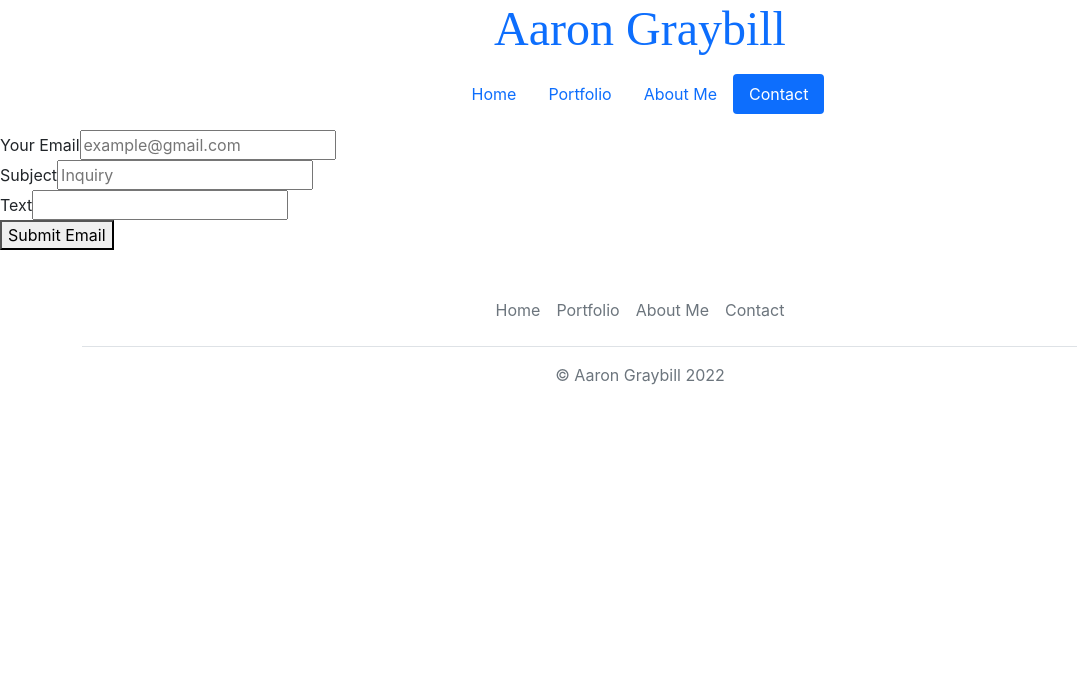
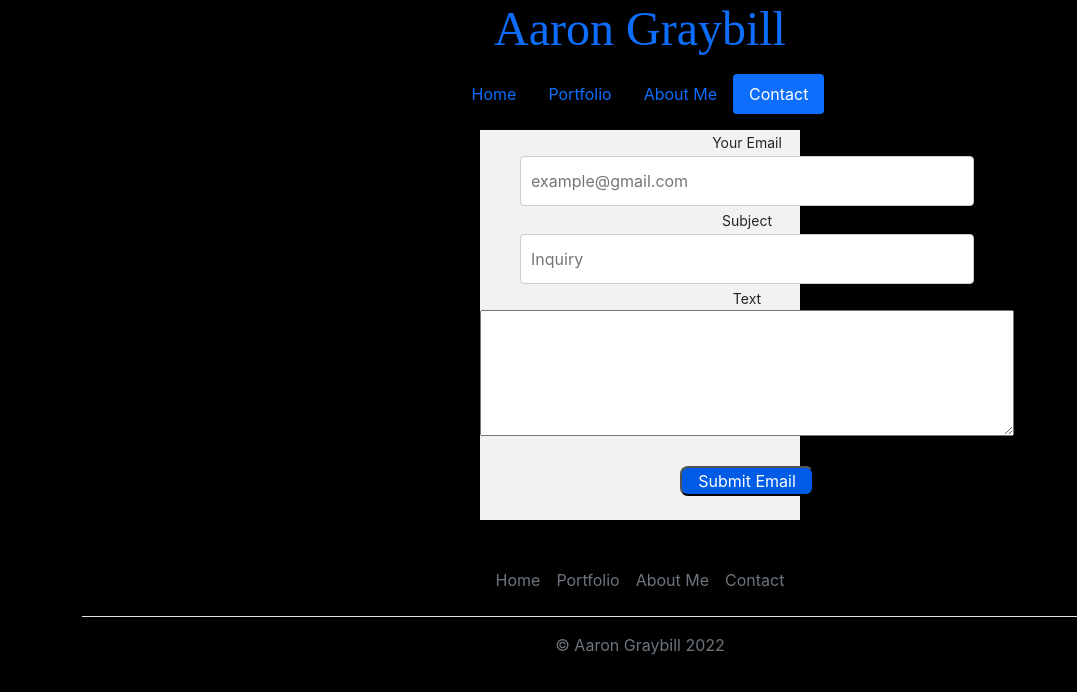
Before and after one commit to y0Phoenix/y0Phoenix.gihub.io, a React (Create React App) app: page /contact in a window 1280 px wide. Shown: the top 692 px of the page, without its empty margins (0-1077 px from the left). Built offline with nearby package versions, Linux system fonts and the light colour scheme.

Commit message:
styled email form + init loading

```diff
--- a/src/App.css
+++ b/src/App.css
@@ -1,6 +1,9 @@
+body {
+  background-color: black;
+}
 .header {
   font-size: 3rem;
-  color: black;
+  color: white;
   margin: auto;
   text-align: center;
   font-family: cursive;
@@ -16,6 +19,7 @@
   margin: auto;
   padding: 10px;
   width: 65%;
+  color: white;
 }
 
 hr {
@@ -55,6 +59,7 @@ hr {
 .portfolio-h1 {
   text-align: center;
   padding: 5px;
+  color: white;
 }
 .future-container {
   padding: 10px;
@@ -68,3 +73,65 @@ hr {
 .future-container li {
   padding: 10px;
 }
+.email-container{
+  background-color: #f2f2f2;
+  width: 25%;
+  margin: auto;
+}
+.email-form{
+  display: grid;
+  grid-template-areas:
+  'email-form-1'
+  'email-form-2'
+  'email-form-3'
+  'email-form-submit'
+  ;
+  text-align: center;
+}
+.email-form input[type=text] {
+  width: 85%;
+  padding: 12px 10px;
+  margin: 2px 0;
+  display: inline-block;
+  border: 1px solid #ccc;
+  border-radius: 4px;
+  box-sizing: border-box;
+}
+.email-form-1 {
+  grid-area: email-form-1;
+}
+.email-form-2 {
+  grid-area: email-form-2;
+}
+.email-form-3 {
+  grid-area: email-form-3;
+}
+.email-form-submit {
+  grid-area: email-form-submit;
+  background-color: #005ce6;
+  border-radius: 8px;
+  margin: auto;
+  width: 25%;
+  color: white;
+}
+.email-form-submit:hover{
+  background-color: #0066ff;
+}
+.alert-danger {
+  background-color: red;
+  color: white;
+  width: 200px;
+  padding: 5px;
+  margin: 15px auto;
+  text-align: center;
+  border-radius: 4px;
+}
+.alert-success {
+  background-color: green;
+  color: white;
+  width: 200px;
+  padding: 5px;
+  margin: 15px auto;
+  text-align: center;
+  border-radius: 4px;
+}
--- a/src/App.js
+++ b/src/App.js
@@ -10,6 +10,7 @@ import Alert from './components/layouts/Alert';
 import Contact from './components/layouts/Contact';
 import { Provider } from 'react-redux';
 import store from './store';
+import Loading from './components/layouts/loading';
 
 function App() {
   return (
@@ -17,6 +18,7 @@ function App() {
       <Router>
         <Fragment>
           <Navbar />
+          <Loading />
           <Alert />
           <Routes>
             <Route exact path='/' element={<Landing />}/>
--- a/src/actions/email.js
+++ b/src/actions/email.js
@@ -3,29 +3,32 @@ import { setAlert } from "./setAlert";
 
 export const sendEmail = (formData) => async dispatch => {
     try {
-        console.log(formData);
         const config = {
             headers: {
             "Content-Type": "application/json"
             }
         };
-        const res = await axios.post('https://personal-webpage-back-end.herokuapp.com/api/email', formData, config)
+        dispatch({
+            type: 'LOADING'
+        });
 
-        console.log(res);
-        // if (res.status !== 200) {
-        //     if (errors) {
-        //         errors.forEach((error) => dispatch(setAlert(error.msg, 7500)));
-        //     }
-        // }
+        await axios.post('https://personal-webpage-back-end.herokuapp.com/api/email', formData, config)
 
-        dispatch(setAlert('Email Sent Successfully', 7500));
+        dispatch({
+            type: 'STOP_LOADING'
+        });
+
+        dispatch(setAlert('Email Sent Successfully', 'alert-success', 7500));
 
     } catch (err) {
+        dispatch({
+            type: 'STOP_LOADING'
+        });
         const errors = err.response.data.errors;
 
         console.log(errors);
         if (errors) {
-            errors.forEach((error) => dispatch(setAlert(error.msg, 7500)));
+            errors.forEach((error) => dispatch(setAlert(error.msg, 'alert-danger', 7500)));
         }
     }
 }
--- /dev/null
+++ b/src/actions/loading.js
@@ -0,0 +1,12 @@
+export const loading = (bool) => (dispatch) => {
+    if (bool) {
+        dispatch({
+            type: 'LOADING'
+        });
+    }
+    else {
+        dispatch({
+            type: 'STOP_LOADING'
+        });
+    }
+}
--- a/src/actions/setAlert.js
+++ b/src/actions/setAlert.js
@@ -1,11 +1,10 @@
 import {v4 as uuid} from 'uuid';
 
-export const setAlert = (msg, time = 5000) => (dispatch) => {
+export const setAlert = (msg, type, time = 5000) => (dispatch) => {
     const id = uuid();
-    console.log(`${time} ${id}`);
     dispatch({
         type: 'SET_ALERT',
-        payload: {msg, id}
+        payload: {msg, id, type}
     });
 
     setTimeout(() => dispatch({type: 'REMOVE_ALERT', payload: id}), time);
--- a/src/components/layouts/Alert.js
+++ b/src/components/layouts/Alert.js
@@ -6,7 +6,7 @@ const Alert = ({alerts}) =>
     alerts!== null &&
     alerts.length > 0 &&
     alerts.map((alert) => (
-        <div key={alert.id}>
+        <div key={alert.id} className={alert.type}>
             {alert.msg}
         </div>
     ))
--- a/src/components/layouts/Contact.js
+++ b/src/components/layouts/Contact.js
@@ -29,19 +29,26 @@ const Contact = ({sendEmail}) => {
     return (
         <div className='email-container'>
             <form className='email-form' onSubmit={e => onSubmit(e)}>
-                <div className='email-form-group'>
-                    <label htmlFor='emailFrom'>Your Email</label>
+                <div className='email-form-1'>
+                    <small>Your Email</small><br></br>
                     <input type='text' placeholder='example@gmail.com' value={emailFrom} name='emailFrom' onChange={(e) => onChange(e)}></input>
                 </div>
-                <div className='email-form-group'>
-                    <label htmlFor='subject'>Subject</label>
-                    <input type='text' placeholder='Inquiry' name='subject' value={subject} onChange={(e) => onChange(e)}></input>
+                <div className='email-form-2'>
+                    <div>
+                        <small>Subject</small><br></br>
+                        <input type='text' placeholder='Inquiry' name='subject' value={subject} onChange={(e) => onChange(e)}></input>
+                    </div>
                 </div>
-                <div className='email-form-group'>
-                    <label htmlFor='text'>Text</label>
-                    <input type='text' name='text' value={text} onChange={(e) => onChange(e)}></input>
+                <div className='email-form-3'>
+                    <small>Text</small><br></br>
+                    <textarea cols='50' rows='5' type='text' name='text' value={text} onChange={(e) => onChange(e)}></textarea>
                 </div>
-                <button type='submit'>Submit Email</button>
+                <div>
+                    <br></br>
+                    <button type='submit' className='email-form-submit'>Submit Email</button>
+                    <br></br>
+                    <br></br>
+                </div>
             </form>
         </div>
     )
--- a/src/components/layouts/Projects.js
+++ b/src/components/layouts/Projects.js
@@ -10,7 +10,7 @@ const Projects = () => {
                 <section className='py-5 text-center container'>
                     <div className='row py-lg-5'>
                         <div className='col-lg-6 col-md-8 mx-auto'>
-                            <h1 className='fw-dark'>Portfolio</h1>
+                            <h1 className='header'>Portfolio</h1>
                             <p className='lead text-muted'>Here are my projects I have worked on or am working on up until this point</p>
                             <p>
                                 <a href='#mit' className='btn btn-primary my-2' style={aStyle}>MIT Projects</a>
--- /dev/null
+++ b/src/components/layouts/loading.js
@@ -0,0 +1,22 @@
+import React from 'react'
+import PropTypes from 'prop-types'
+import { connect } from 'react-redux';
+import _loading from '../../images/loading.gif';
+
+const Loading = ({loading}) =>
+    loading.loading!== false &&
+        <img src={_loading}
+        style={{textAlign: 'center'}}
+        alt='Loading...'>
+        </img>
+
+
+Loading.propTypes = {
+    loading: PropTypes.object.isRequired
+}
+
+const mapStateToProps = state => ({
+    loading: state.loading
+})
+
+export default connect(mapStateToProps)(Loading)
--- a/src/reducers/index.js
+++ b/src/reducers/index.js
@@ -1,6 +1,8 @@
 import { combineReducers } from "redux";
 import alert from "./alert";
+import loading from "./loading";
 
 export default combineReducers({
-    alert
+    alert,
+    loading
 });
--- /dev/null
+++ b/src/reducers/loading.js
@@ -0,0 +1,16 @@
+/* eslint-disable import/no-anonymous-default-export */
+const initialState = {loading: false};
+
+export default function(state = initialState, action) {
+    const {type} = action;
+    switch (type) {
+        case 'LOADING':
+            state = {...state, loading: true}
+            return state;
+        case 'STOP_LOADING':
+            state = {...state, loading: false}
+            return state;
+        default:
+            return state;
+    }
+}
```
Also changed, not shown: src/images/loading.gif (added).
